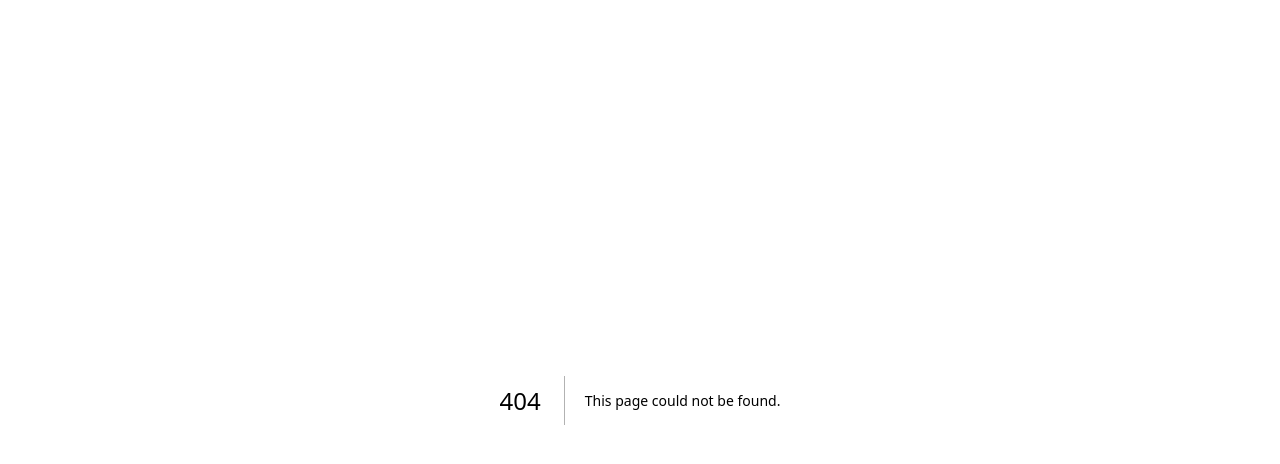
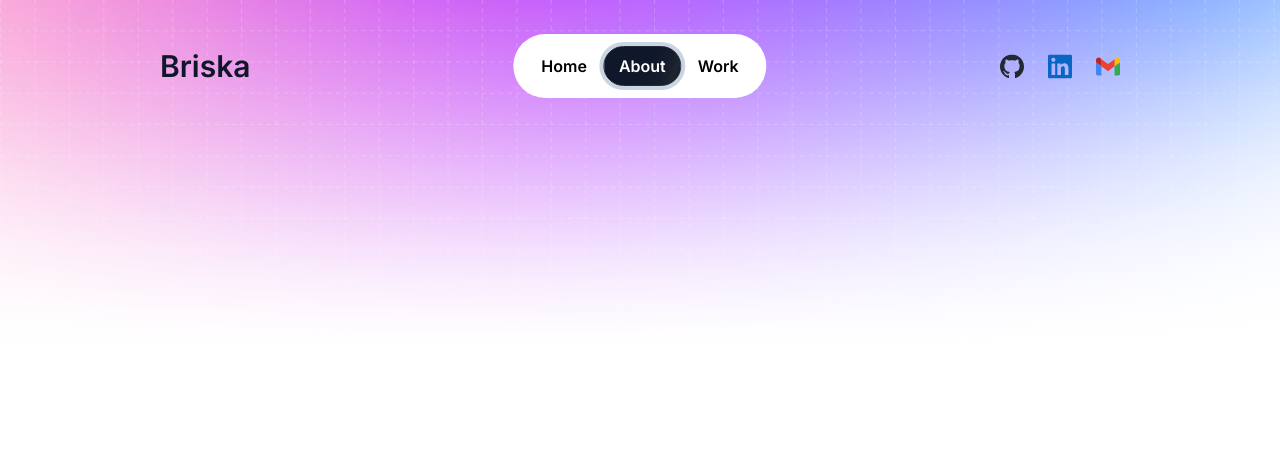
Before and after one commit to briskaanandaa/personal-website, a Next.js app: page /about in a window 1280 px wide. Before the commit this address had no page. Shown: the top 464 px of the page. Built offline with nearby package versions, Linux system fonts and the light colour scheme.

Commit message:
connected navbar

```diff
--- /dev/null
+++ b/src/app/about/page.tsx
@@ -0,0 +1,13 @@
+import HeaderGradient from "@/components/Sections/HeaderGradient";
+import{ Navbar} from "@/components/Sections/Navbar";
+
+const page = () => {
+  return (
+    <main className=" flex flex-col h-fit w-full bg-white ">
+      <HeaderGradient />
+      <Navbar />
+    </main>
+  );
+};
+
+export default page;
--- a/src/app/page.tsx
+++ b/src/app/page.tsx
@@ -13,7 +13,6 @@ export default function Home() {
       <HeaderGradient />
       <Navbar />
       <HeroSection />
-
       <FeaturesSectionDemo />
       <AboutSections />
       <WorkSections />
--- /dev/null
+++ b/src/app/work/page.tsx
@@ -0,0 +1,13 @@
+import HeaderGradient from "@/components/Sections/HeaderGradient";
+import { Navbar } from "@/components/Sections/Navbar";
+
+const page = () => {
+  return (
+    <main className=" flex flex-col h-fit w-full bg-white ">
+      <HeaderGradient />
+      <Navbar />
+    </main>
+  );
+};
+
+export default page;
--- a/src/components/Sections/Navbar.tsx
+++ b/src/components/Sections/Navbar.tsx
@@ -2,19 +2,13 @@
 
 import { cn } from "@/lib/utils";
 import { motion } from "framer-motion";
-import { useState } from "react";
+import { useEffect, useState } from "react";
 
 const navItems = [
-  { title: "Home", value: "home", href: "#" },
-  { title: "About", value: "about", href: "#" },
-  { title: "Work", value: "work", href: "#" },
+  { title: "Home", value: "home", href: "/" },
+  { title: "About", value: "about", href: "/about" },
+  { title: "Work", value: "work", href: "/work" },
 ];
-
-const handleClick = (
-  event: React.MouseEvent<HTMLAnchorElement, MouseEvent>
-) => {
-  event.preventDefault(); // Mencegah tindakan default
-};
 
 const socialLinks = [
   {
@@ -135,6 +129,13 @@ export const Navbar = ({
 }) => {
   const [active, setActive] = useState(navItems[0]);
 
+  useEffect(() => {
+    const path = window.location.pathname;
+    const currentNavItem =
+      navItems.find((item) => item.href === path) || navItems[0];
+    setActive(currentNavItem);
+  }, []);
+
   const handleClick = (item: {
     title: string;
     value: string;
```
